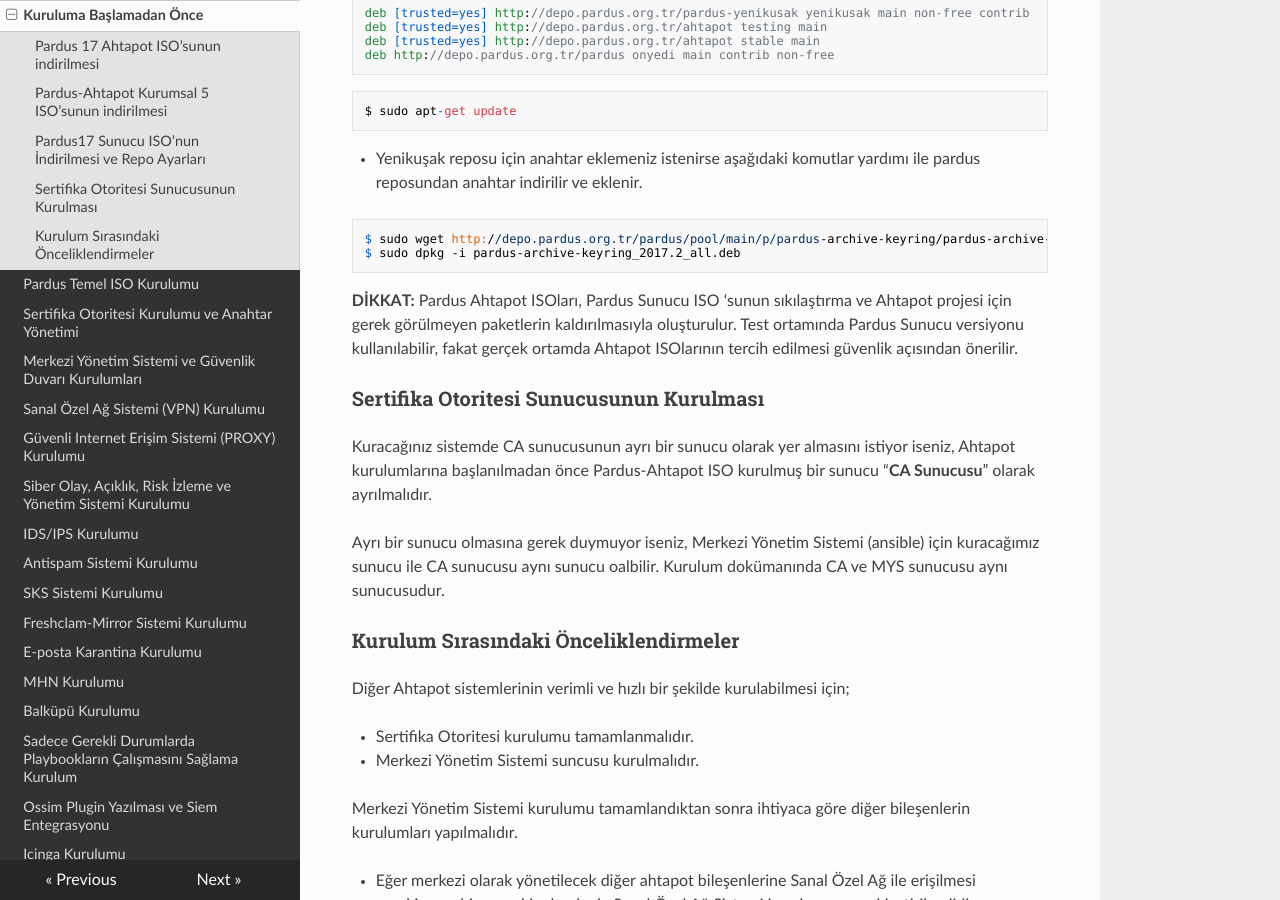
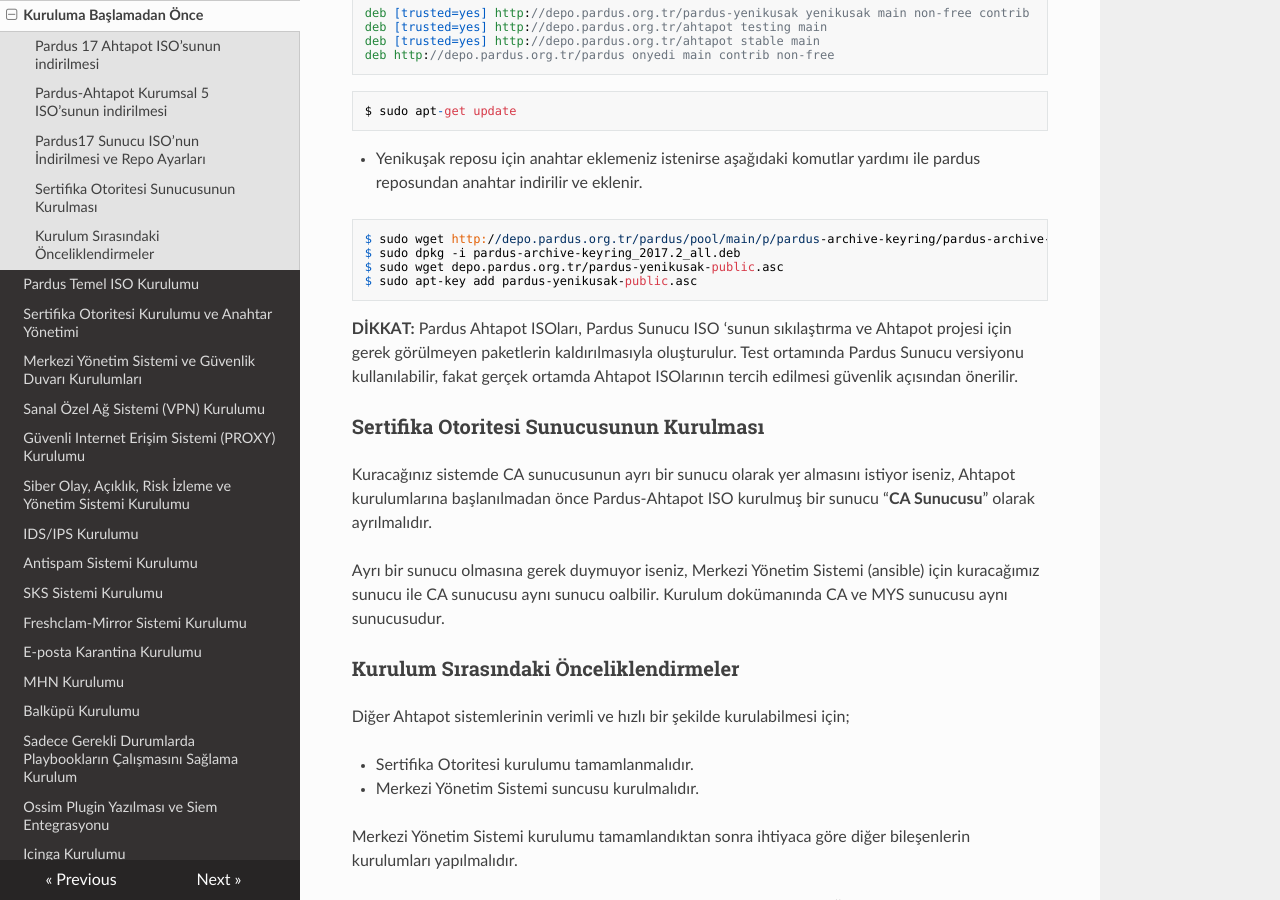
Before and after one commit to Pardus-Ahtapot/Dokumanlar, an MkDocs documentation site: the page built from docs/kurulum-yonergeleri/kurulum-oncesi.md, in a window 1280 px wide and 900 px high, scrolled down 770 px. Built offline with MkDocs 1.6.1, drawn with Linux system fonts in a browser that asks for light colours; nearby versions of some CDN libraries; old or Windows-style settings are respelled for this version of MkDocs.

Commit message:
Update kurulum-oncesi.md

````diff
--- a/docs/kurulum-yonergeleri/kurulum-oncesi.md
+++ b/docs/kurulum-yonergeleri/kurulum-oncesi.md
@@ -32,6 +32,8 @@ $ sudo apt-get update
 ```
 $ sudo wget http://depo.pardus.org.tr/pardus/pool/main/p/pardus-archive-keyring/pardus-archive-keyring_2017.2_all.deb
 $ sudo dpkg -i pardus-archive-keyring_2017.2_all.deb
+$ sudo wget depo.pardus.org.tr/pardus-yenikusak-public.asc
+$ sudo apt-key add pardus-yenikusak-public.asc
 ```
 
 **DİKKAT:** Pardus Ahtapot ISOları, Pardus Sunucu ISO 'sunun sıkılaştırma ve Ahtapot projesi için gerek görülmeyen paketlerin kaldırılmasıyla oluşturulur. Test ortamında Pardus Sunucu versiyonu kullanılabilir, fakat gerçek ortamda Ahtapot ISOlarının tercih edilmesi güvenlik açısından önerilir.
````
